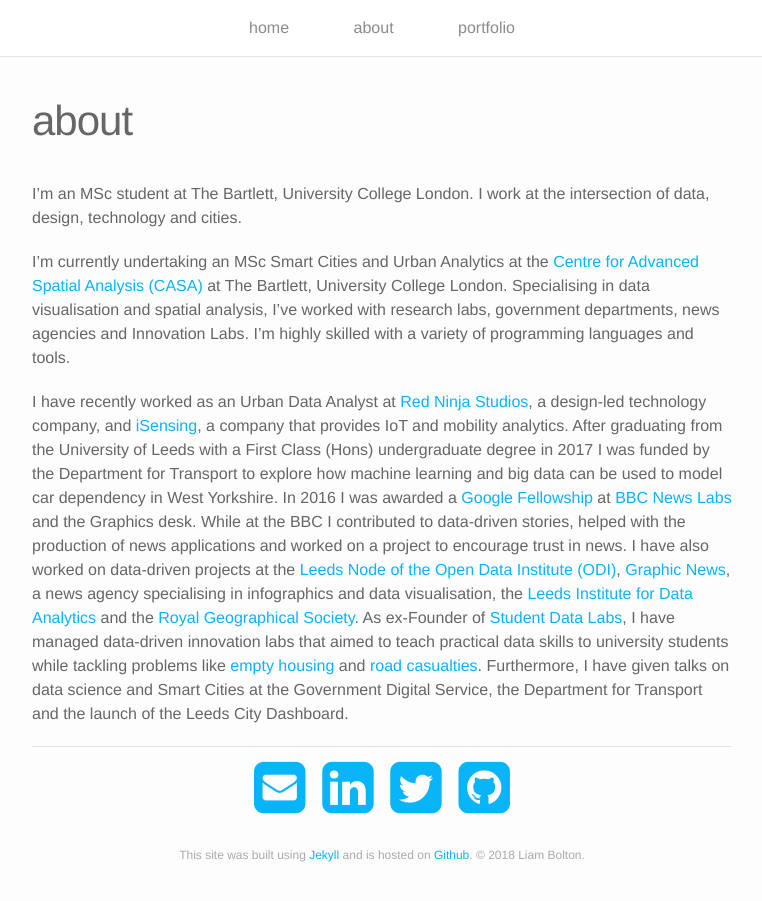
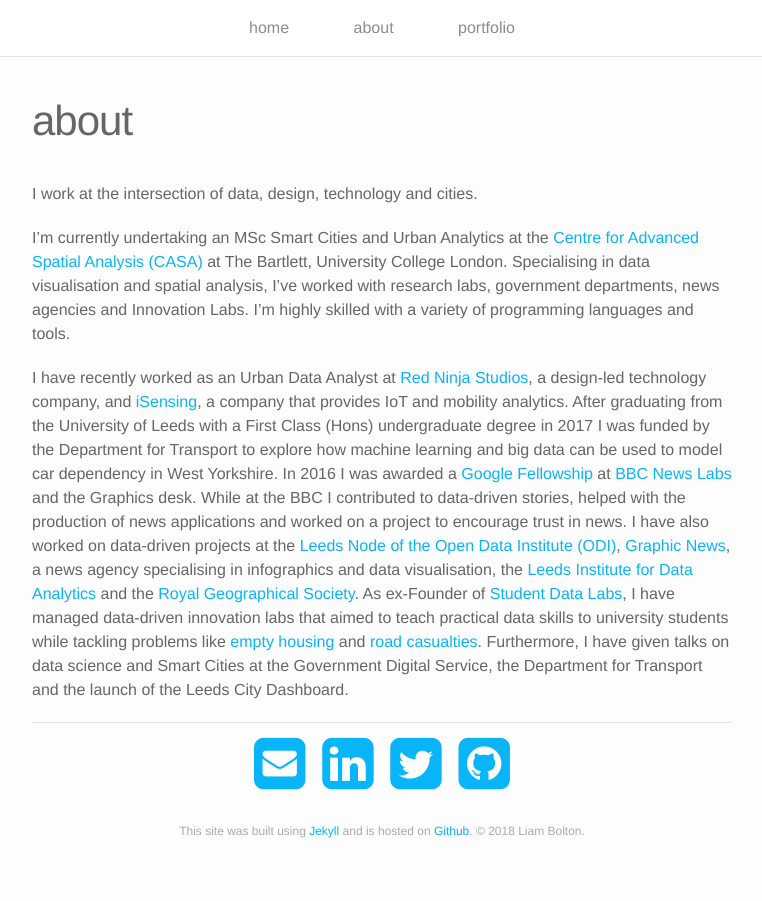
Before and after one commit to lbuk/portfolio-website, a Jekyll site: the page built from about.md, in a window 1280 px wide and 972 px high. Shown: the top 901 px of the window, without its empty margins (258-1020 px from the left). Built offline with Jekyll 4.4.1, drawn with Linux system fonts in a browser that asks for light colours; nearby versions of some CDN libraries.

Commit message:
Update about.md

```diff
--- a/about.md
+++ b/about.md
@@ -4,7 +4,7 @@
 permalink: /about/
 ---
 
-I'm an MSc student at The Bartlett, University College London. I work at the intersection of data, design, technology and cities.
+I work at the intersection of data, design, technology and cities.
 
 I'm currently undertaking an MSc Smart Cities and Urban Analytics at the <a href="https://www.ucl.ac.uk/bartlett/casa/">Centre for Advanced Spatial Analysis (CASA)</a> at The Bartlett, University College London. Specialising in data visualisation and spatial analysis, I've worked with research labs, government departments, news agencies and Innovation Labs. I'm highly skilled with a variety of programming languages and tools.
 
```
